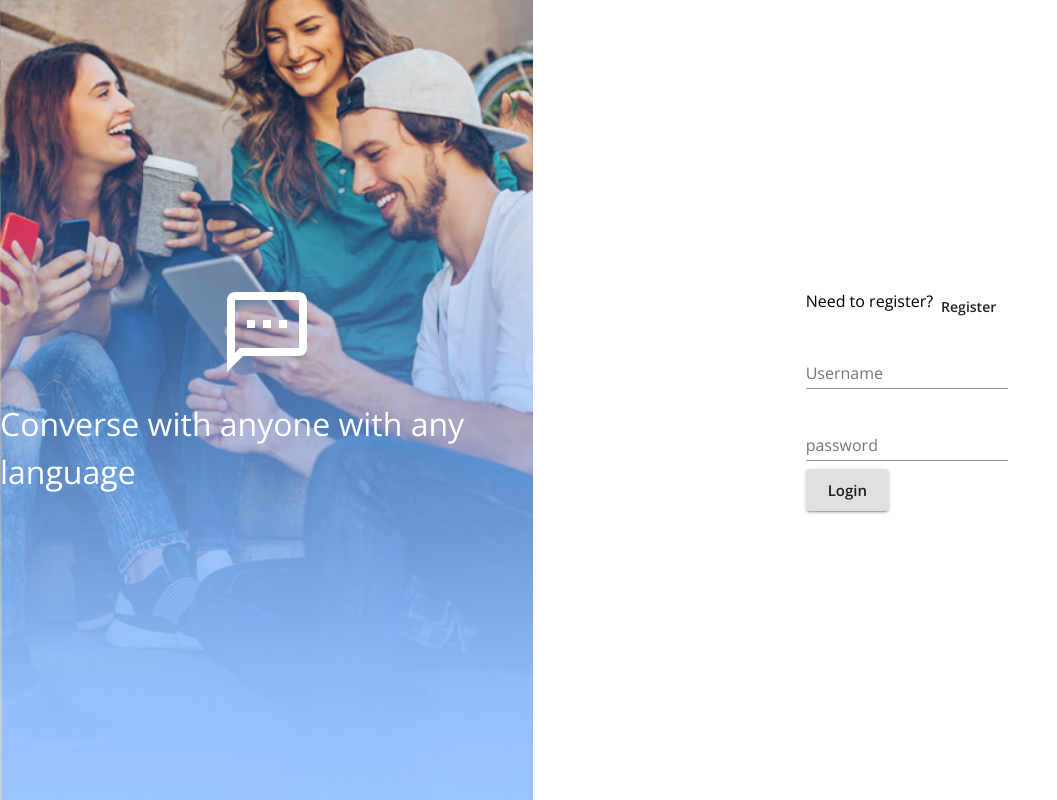
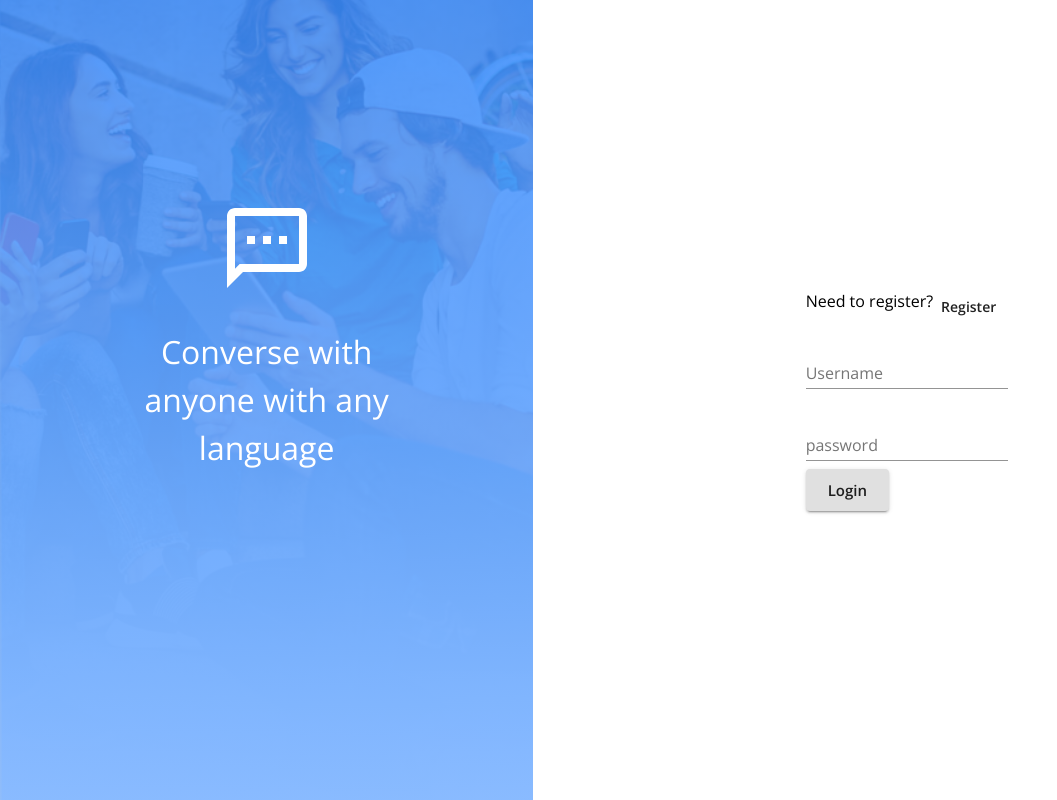
Before and after one commit to scottgit/messenger-2059, a React (Create React App) app in the folder client/: page /login in a window 1280 px wide. Shown: the whole page, without its empty margins (0-1057 px from the left). Built offline with nearby package versions, Linux system fonts and the light colour scheme; no server answers.

Commit message:
Graphic layout

```diff
--- a/client/src/components/UserAccessForm/UserAccessForm.js
+++ b/client/src/components/UserAccessForm/UserAccessForm.js
@@ -1,7 +1,7 @@
 import React, { useState } from "react";
 import { Redirect, useHistory } from "react-router-dom";
 import { connect } from "react-redux";
-import SmsOutlinedIcon from '@material-ui/icons/SmsOutlined';
+import SmsOutlinedIcon from "@material-ui/icons/SmsOutlined";
 import {
   Grid,
   Box,
@@ -24,17 +24,35 @@ const useStyles = makeStyles((theme) => ({
   introGraphic: {
     color: "#fff",
     backgroundImage: `url(${BackgroundImg})`,
-    backgroundSize: 'cover',
-    backgroundPosition: 'center',
+    backgroundSize: "cover",
+    backgroundPosition: "center",
+    position: "relative",
+    "&::before": {
+      content: "''",
+      display: "block",
+      position: "absolute",
+      top: 0,
+      bottom: 0,
+      left: 0,
+      right: 0,
+      background: "linear-gradient(#3A8DFF, #86B9FF)",
+      opacity: 0.85,
+    }
   },
   chatIcon: {
-    display: 'block',
-    fontSize: '6rem',
-    marginBottom: 20,
-    marginTop: -20,
+    display: "block",
+    fontSize: "6rem",
+    marginBottom: "2rem",
+    marginTop: "-8rem",
+    position: "relative",
+    zIndex: 1,
   },
   introText: {
-    fontSize: '2rem',
+    fontSize: "2rem",
+    textAlign: "center",
+    maxWidth: 320,
+    position: "relative",
+    zIndex: 1,
   }
 }));
 
```
